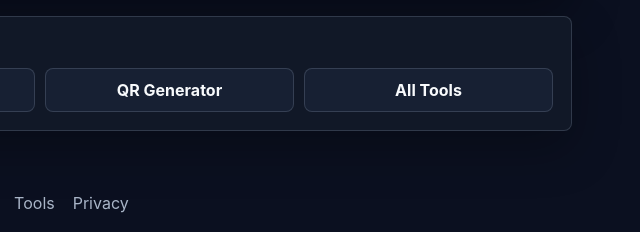
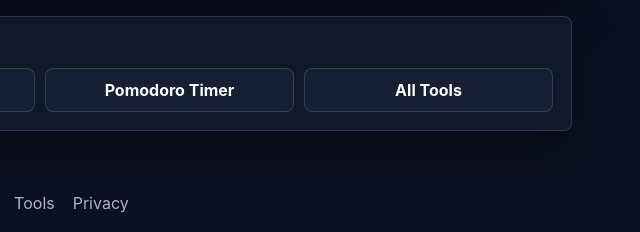
Before and after one commit to swp1234/image-format-converter, a plain HTML site: page index.html in a window 1280 px wide. Shown: the part 666-898 px from the top of the page, 600-1240 px from the left. Drawn offline with Linux system fonts and the light colour scheme; a script that the page names is missing.

Commit message:
Route related tools to active pomodoro timer

```diff
--- a/index.html
+++ b/index.html
@@ -109,7 +109,7 @@
       <div class="related-grid">
         <a href="/unit-converter/">Unit Converter</a>
         <a href="/password-generator/">Password Generator</a>
-        <a href="/qr-generator/">QR Generator</a>
+        <a href="/pomodoro-timer/">Pomodoro Timer</a>
         <a href="/portal/tools/">All Tools</a>
       </div>
     </section>
```
